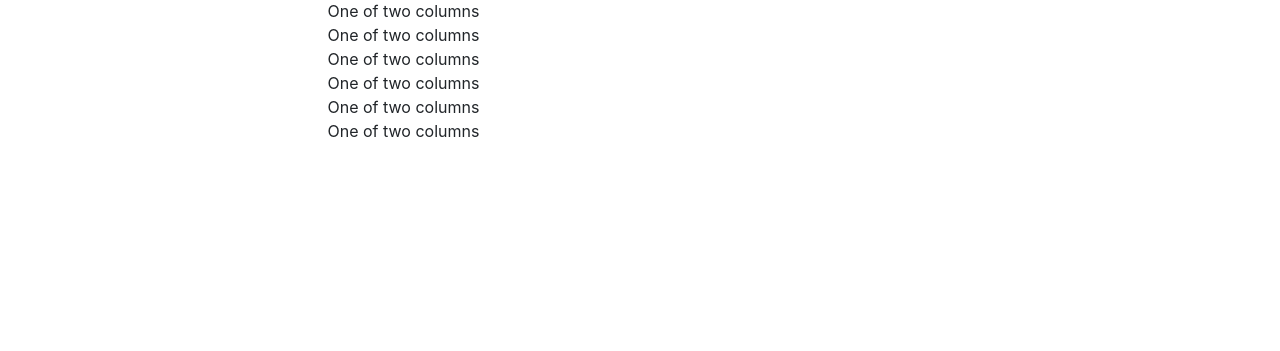
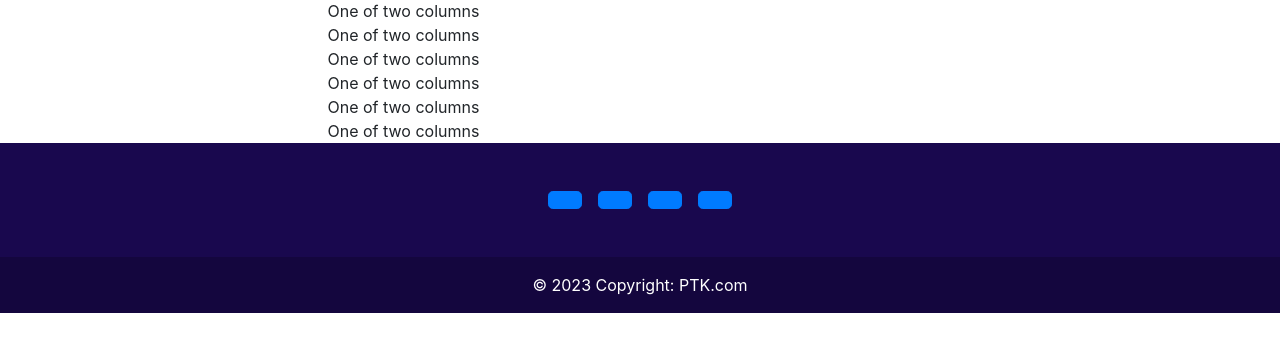
Before and after one commit to Antony-Q/phi-theta-kappa-beta-nu, a website: page index.html in a window 1280 px wide. Shown: the part 85-436 px from the top of the page. Drawn offline with nearby package versions, Linux system fonts and the light colour scheme.

Commit message:
added template footer

```diff
--- a/assets/css/styles.css
+++ b/assets/css/styles.css
@@ -78,3 +78,11 @@ nav li {
   #topBanner p {
     max-height: 5rem;
   }
+
+  footer {
+    background-color: #19084e;
+  }
+
+  footer button {
+    background-color: white;
+  }
--- a/index.html
+++ b/index.html
@@ -131,7 +131,29 @@
     <!-- MAIN END -->
 
     <!-- FOOTER -->
-    <footer></footer>
+    <footer class="text-center text-lg-start">
+      <div class="container d-flex justify-content-center py-5">
+        <button type="button" class="btn btn-primary btn-lg btn-floating mx-2">
+          <i class="fab fa-facebook-f"></i>
+        </button>
+        <button type="button" class="btn btn-primary btn-lg btn-floating mx-2">
+          <i class="fab fa-youtube"></i>
+        </button>
+        <button type="button" class="btn btn-primary btn-lg btn-floating mx-2">
+          <i class="fab fa-instagram"></i>
+        </button>
+        <button type="button" class="btn btn-primary btn-lg btn-floating mx-2">
+          <i class="fab fa-twitter"></i>
+        </button>
+      </div>
+
+      <!-- Copyright -->
+      <div class="text-center text-white p-3" style="background-color: rgba(0, 0, 0, 0.2);">
+        © 2023 Copyright:
+        <a class="text-white" href="https://www.ptk.org/">PTK.com</a>
+      </div>
+      <!-- Copyright -->
+    </footer>
     <!-- FOOTER END -->
 
     <!-- jQuery and Bootstrap Bundle (includes Popper) -->
```
